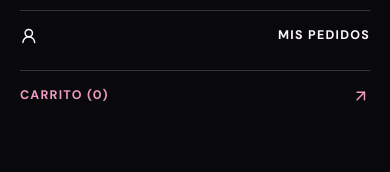
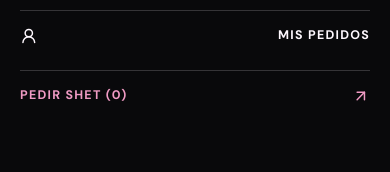
Before and after one commit to tinzit0/shet-burger, a React (Vite) app: page / in a window 390 px wide. Both pictures are taken after a click on the button "MENÚ". Shown: the part 497-669 px from the top of the page. Built offline with nearby package versions, Linux system fonts and the light colour scheme; no server answers; the database is empty.

Commit message:
feat(ui): refine responsive header navigation

```diff
--- a/src/components/Header.jsx
+++ b/src/components/Header.jsx
@@ -48,10 +48,10 @@ export default function Header({ cartCount = 0, onCart, latestOrder, onTrack, us
       <a href="/delivery" data-route onClick={close} aria-current={path === '/delivery' ? 'page' : undefined}>PEDIR</a>
       <a href={directionsUrl} target="_blank" rel="noreferrer" onClick={close}>PUNTO DE RETIRO ↗</a>
       <button className="brand-header__mobile-account" type="button" onClick={()=>{close();onAccount()}}><UserRound/> MIS PEDIDOS</button>
-      {latestOrder&&<button className="brand-header__mobile-track" type="button" onClick={()=>{close();onTrack()}}>Ver compra <ShoppingBag/></button>}
-      <button className="brand-header__mobile-order" type="button" onClick={()=>{close();onCart()}}>CARRITO ({cartCount}) <ArrowUpRight /></button>
+      {latestOrder&&<button className="brand-header__mobile-track" type="button" onClick={()=>{close();onTrack()}}>SEGUIR PEDIDO <ShoppingBag/></button>}
+      <button className="brand-header__mobile-order" type="button" onClick={()=>{close();onCart()}}>PEDIR SHET ({cartCount}) <ArrowUpRight /></button>
     </nav>
-    <div className="brand-header__utilities"><button className="brand-header__account" type="button" onClick={onAccount}><UserRound/> MIS PEDIDOS</button>{latestOrder && <button className="brand-header__track" type="button" onClick={onTrack}>VER COMPRA</button>}<button className="brand-header__order" type="button" onClick={onCart}>CARRITO <ShoppingBag size={15}/><b>{cartCount}</b></button></div>
+    <div className="brand-header__utilities"><button className="brand-header__account" type="button" onClick={onAccount}><UserRound/> MIS PEDIDOS</button>{latestOrder && <button className="brand-header__track" type="button" onClick={onTrack}>SEGUIR PEDIDO</button>}<button className="brand-header__order" type="button" onClick={onCart}>PEDIR <ShoppingBag size={16}/><b aria-label={`${cartCount} productos`}>{cartCount}</b></button></div>
     <button ref={toggleRef} className="brand-header__toggle" type="button" onClick={() => setOpen(value => !value)} aria-label={open ? 'Cerrar menú' : 'Abrir menú'} aria-expanded={open} aria-controls="main-navigation"><span>{open ? 'CERRAR' : 'MENÚ'}</span>{open ? <X /> : <Menu />}</button>
   </header>;
 }
```
